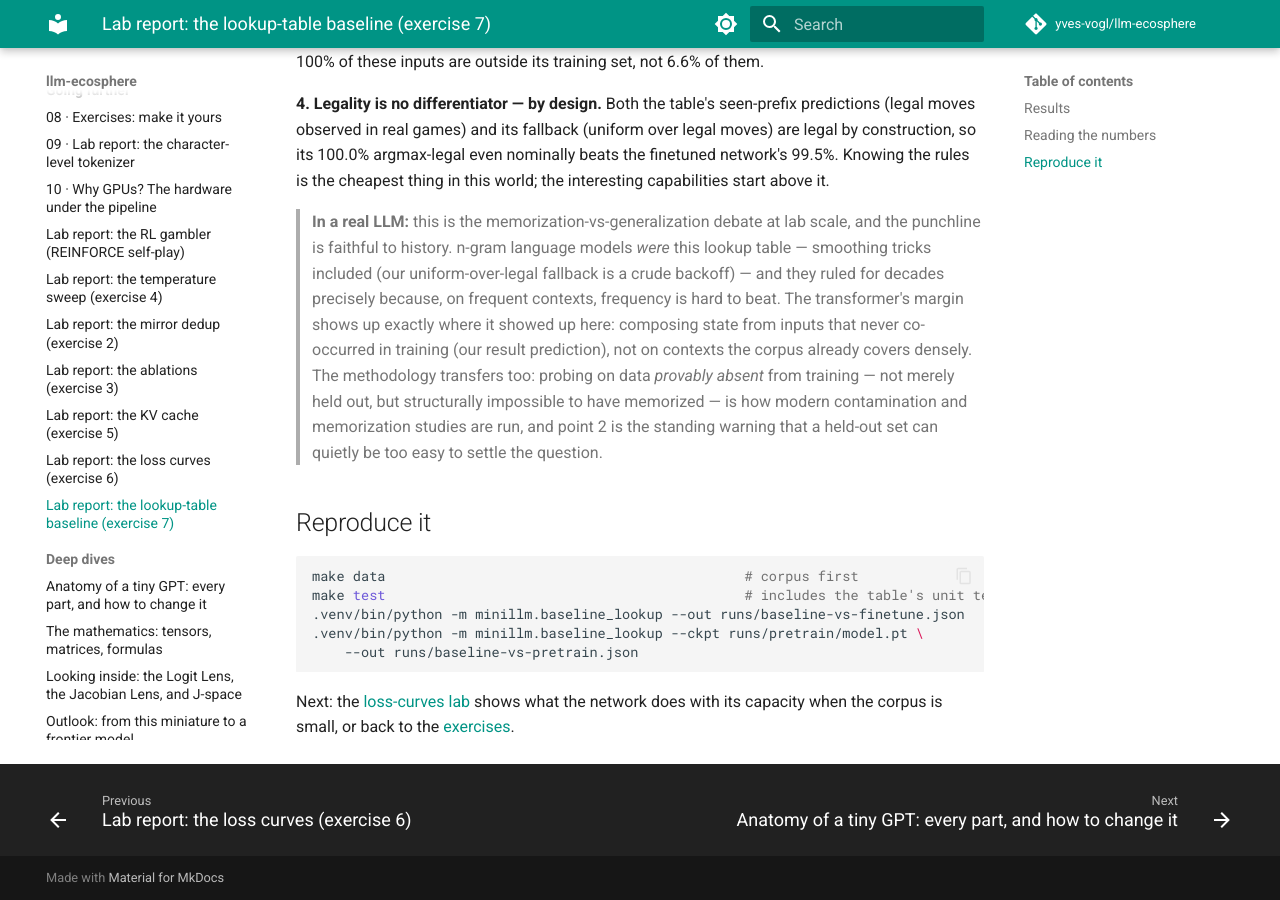
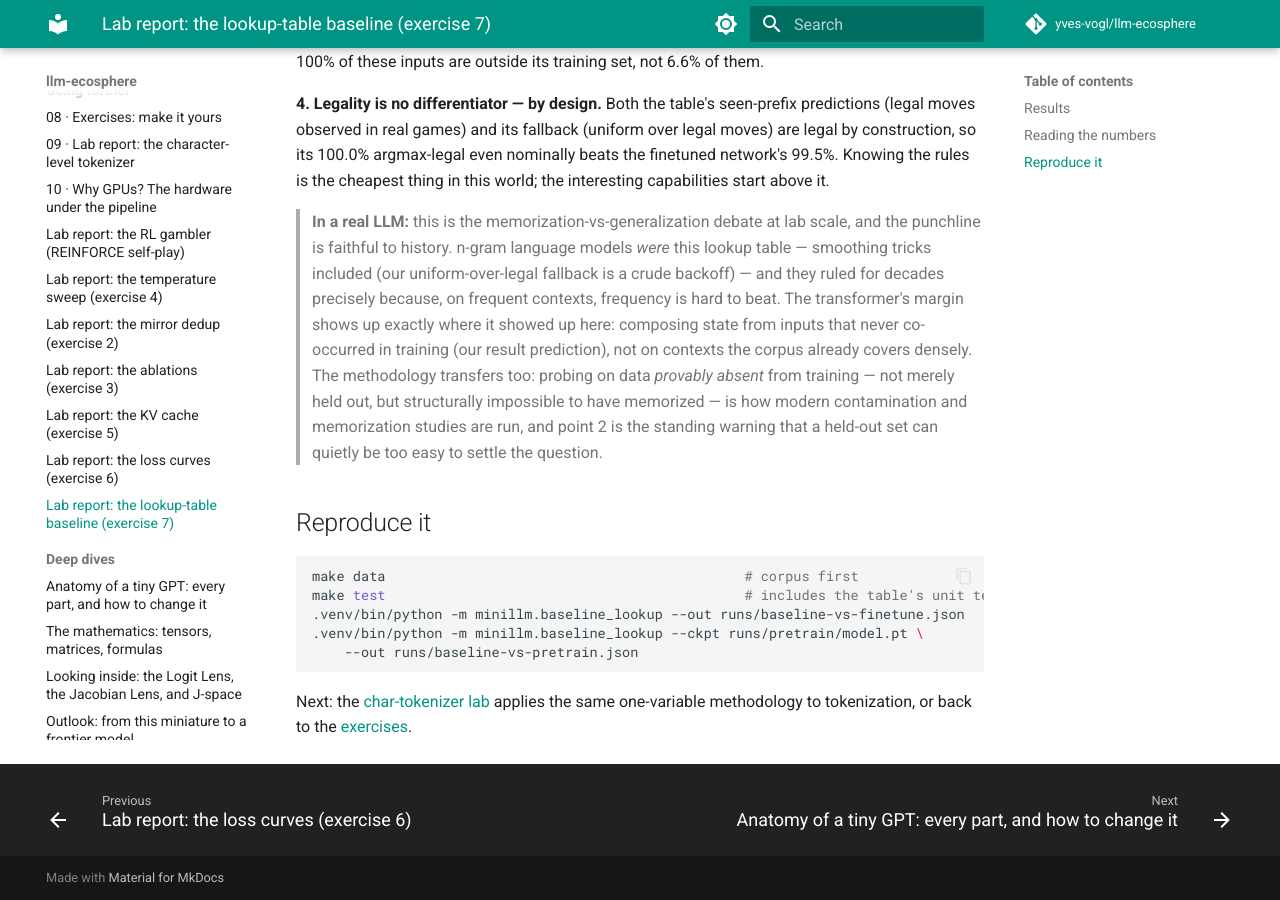
Before and after one commit to yves-vogl/llm-ecosphere, an MkDocs documentation site: the page built from docs/lookup-baseline.md, in a window 1280 px wide and 900 px high, scrolled down 1900 px. Built offline with MkDocs 1.6.1 and Material for MkDocs 9.7.7, drawn with Linux system fonts in a browser that asks for light colours; comment, search, counter and statistics services are not loaded.

Commit message:
docs: keep lab cross-links within this branch's doc set

````diff
--- a/docs/lookup-baseline.md
+++ b/docs/lookup-baseline.md
@@ -119,6 +119,6 @@
     --out runs/baseline-vs-pretrain.json
 ```
 
-Next: the [loss-curves lab](loss-curves.md) shows what the network does
-with its capacity when the corpus is small, or back to the
+Next: the [char-tokenizer lab](09-char-tokenizer-lab.md) applies the
+same one-variable methodology to tokenization, or back to the
 [exercises](08-exercises.md).
````
